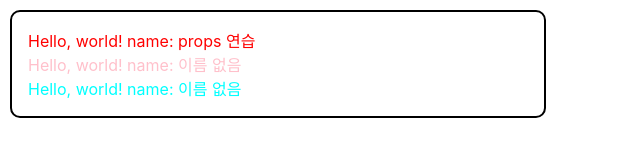
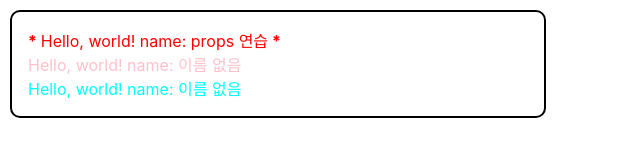
Before and after one commit to kau96kim/react-study, a React (Create React App) app: page / in a window 1280 px wide. Shown: the top 160 px of the page, without its empty margins (0-640 px from the left). Built offline with nearby package versions, Linux system fonts and the light colour scheme.

Commit message:
조건부 렌더링 (3항연산자, &&)

```diff
--- a/src/App.js
+++ b/src/App.js
@@ -5,7 +5,7 @@ import Wrapper from './Wrapper';
 function App() {
   return (
     <Wrapper>
-      <HelloWorld color="red" name="props 연습" />
+      <HelloWorld color="red" name="props 연습" isSpecial/>
       <HelloWorld color="pink"/>
       <HelloWorld/>
     </Wrapper>
--- a/src/Hello.js
+++ b/src/Hello.js
@@ -1,18 +1,23 @@
 import React from 'react';
 import './App.css';
 
-function HelloWorld( {color, name} ) {
+function HelloWorld( {color, name, isSpecial} ) {
   const style = {
     color
   }
   return (
-    <div style={style}>Hello, world! name: {name}</div>
+    <div style={style}>
+      {isSpecial ? <b>* </b> : null}
+      Hello, world! name: {name}
+      {isSpecial && <b> *</b>}
+    </div>
   );
 }
 
 HelloWorld.defaultProps = {
   name: "이름 없음",
-    color: "aqua"
+  color: "aqua",
+  isSpecial: false
 }
 
 export default HelloWorld;
```
Also changed, not shown: src/Wrapper.js (indentation only). Lines whose indentation alone changed are shown as unchanged.
